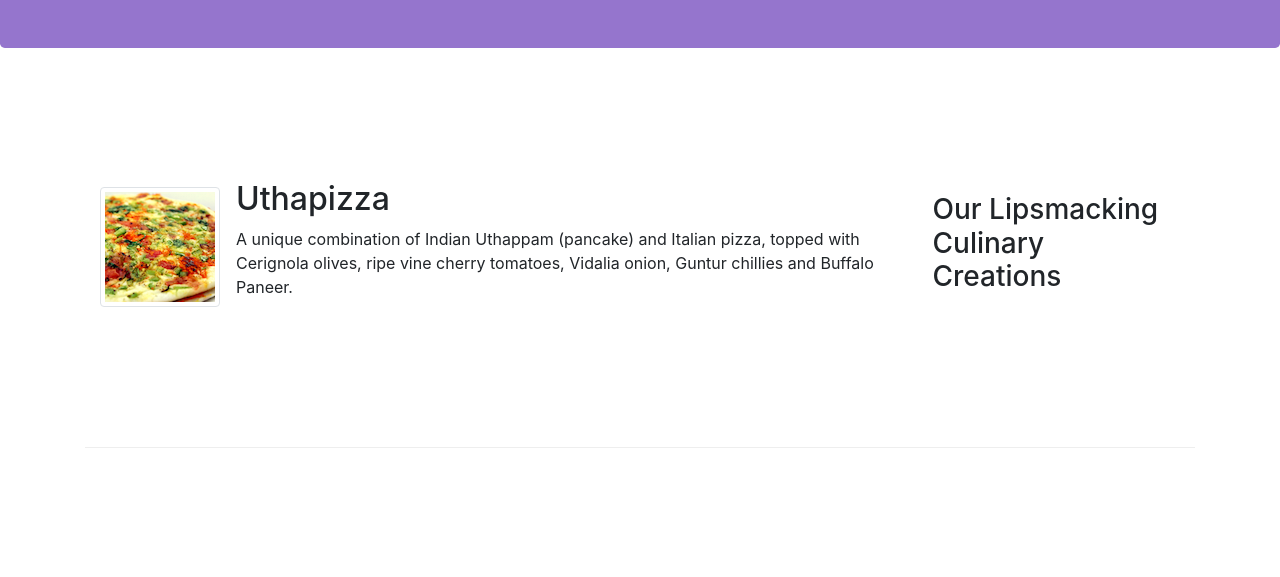
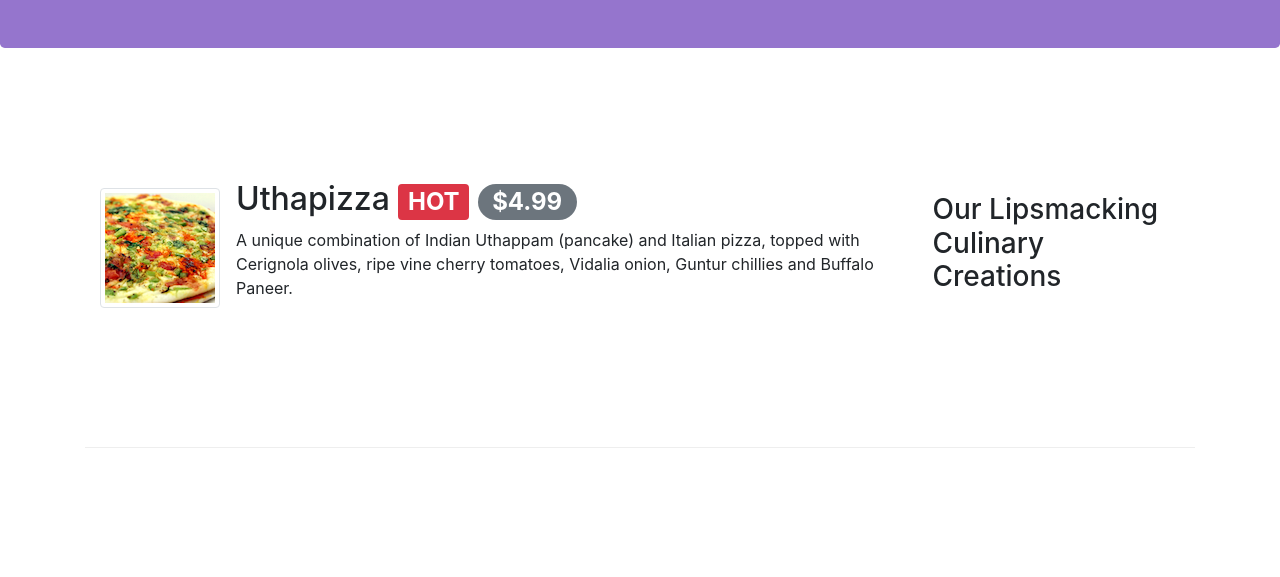
Before and after one commit to arindamkeswani/bootstrap, a website: page index.html in a window 1280 px wide. Shown: the part 215-792 px from the top of the page. Drawn offline with nearby package versions, Linux system fonts and the light colour scheme.

Commit message:
Alerting users

```diff
--- a/index.html
+++ b/index.html
@@ -60,7 +60,7 @@
                     <img class="d-flex mr-3 img-thumbnail align-self-center" src="img/uthappizza.png" alt="Uthappizza">
 
                     <div class="media-body">
-                        <h2 class="mt-0">Uthapizza</h2>
+                        <h2 class="mt-0">Uthapizza <span class="badge badge-danger">HOT</span> <span class="badge badge-pill badge-secondary">$4.99</span> </h2>
                         <p class="d-none d-sm-block">
                             A unique combination of Indian Uthappam (pancake) and
                             Italian pizza, topped with Cerignola olives, ripe vine
@@ -71,8 +71,7 @@
 
                 </div>
 
-                <!-- <h2>Uthappizza</h2>
-                <p>A unique combination of Indian Uthappam (pancake) and Italian pizza, topped with Cerignola olives, ripe vine cherry tomatoes, Vidalia onion, Guntur chillies and Buffalo Paneer.</p> -->
+
             </div>
         </div>
 
```
